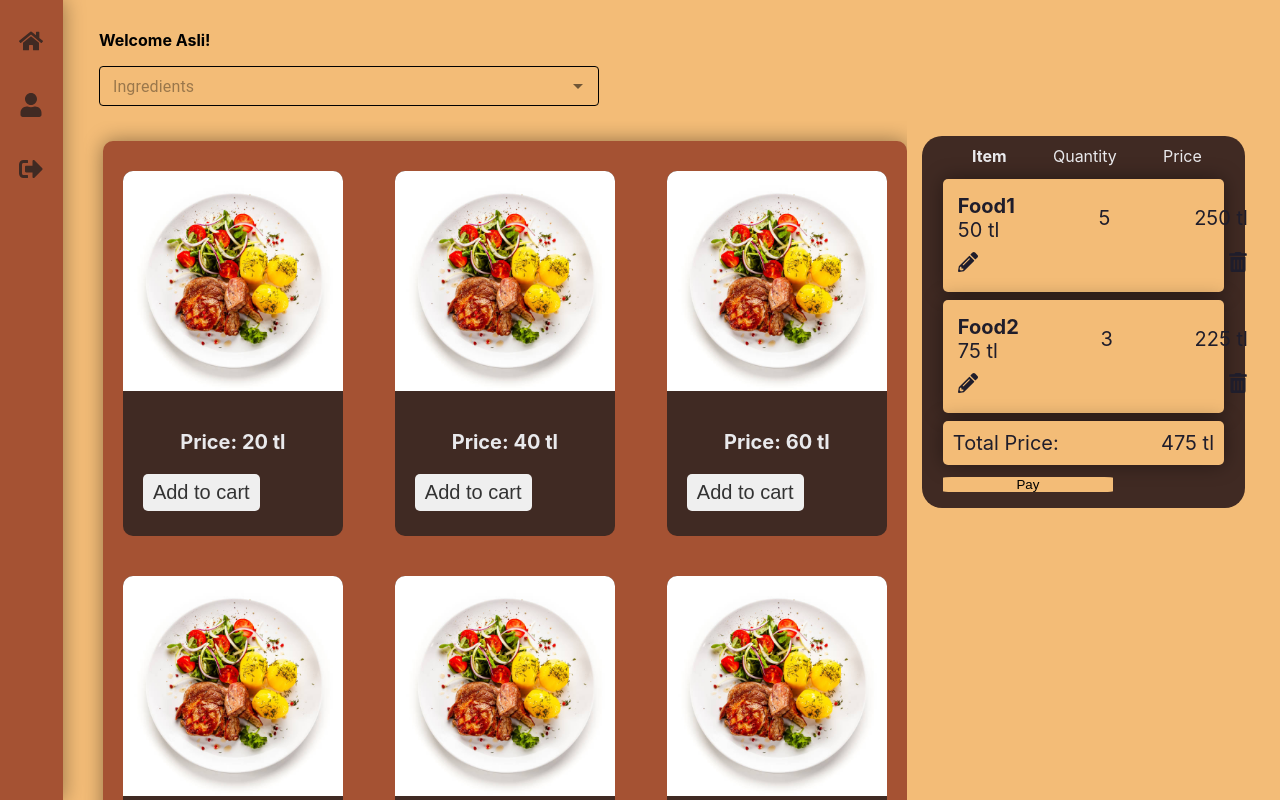
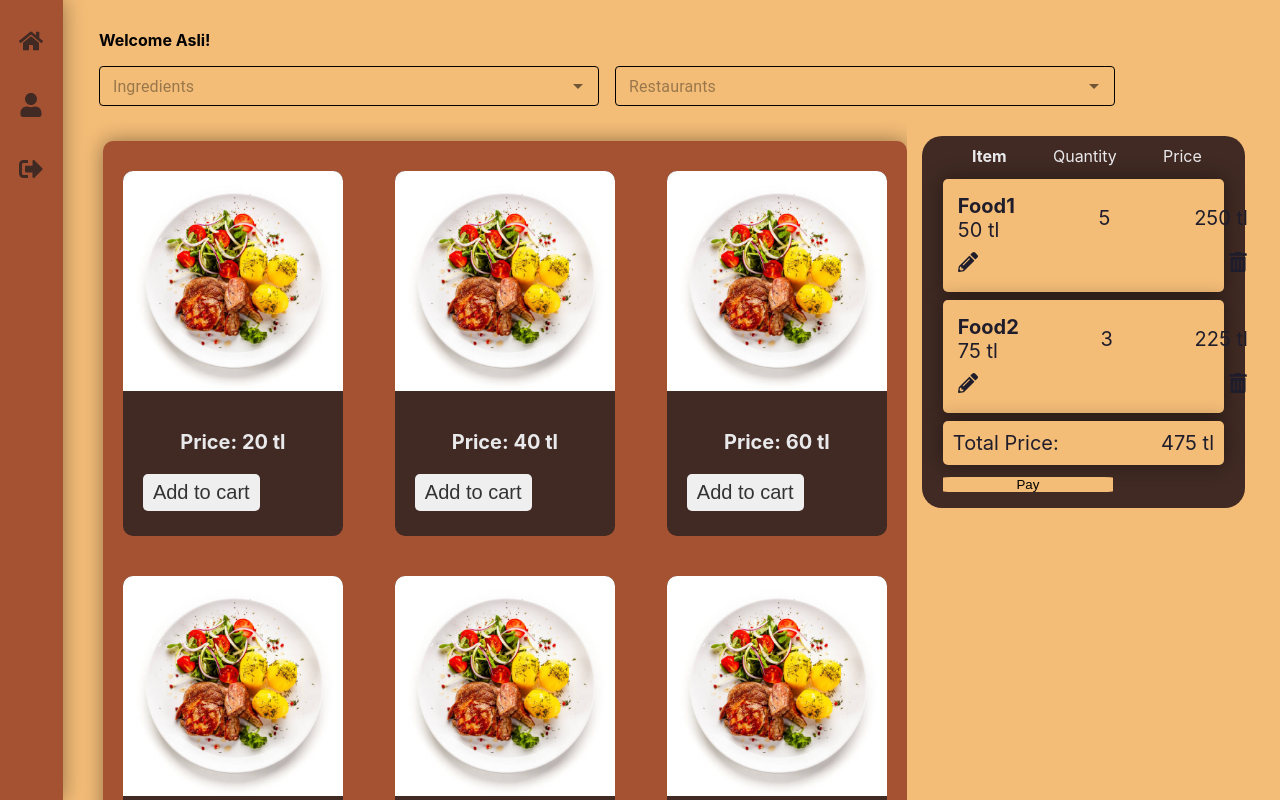
Before and after one commit to Aiga115/CS353-FoodApp, a React (Create React App) app in the folder frontend/: page / in a window 1280 px wide. Built offline with nearby package versions, Linux system fonts and the light colour scheme; no server answers; the HTML template or start-up script is replaced by a standard one.

Commit message:
added new filter

```diff
--- a/frontend/src/components/Container/Container.js
+++ b/frontend/src/components/Container/Container.js
@@ -3,13 +3,17 @@ import "./Container.css";
 import TopSect from "../TopSect"
 import FoodCont from "../FoodCont";
 import Filter from "../Filter/Filter";
+import FilterRestaurant from "../Filter/FilterRestaurant";
 
 
 function Container() {
   return (
     <div className="container">
       <TopSect />
-      <Filter/>
+      <div style={{display: 'flex'}}>
+        <Filter />
+        <FilterRestaurant/>
+      </div>
       <FoodCont />
     </div>
   );
--- /dev/null
+++ b/frontend/src/components/Filter/FilterRestaurant.js
@@ -0,0 +1,38 @@
+import * as React from 'react';
+import Autocomplete from '@mui/material/Autocomplete';
+import Box from '@mui/material/Box';
+import TextField from '@mui/material/TextField';
+
+function FilterRestaurant() {
+    return (
+        <Box mt={2} ml={2}>
+            <Autocomplete
+                multiple
+                size='small'
+                limitTags={2}
+                options={data}
+                getOptionLabel={(option) => option.title}
+                renderInput={(params) => (
+                    <TextField {...params} placeholder="Restaurants" />
+                )}
+                sx={{
+                    width: '500px',
+                    '& .MuiOutlinedInput-notchedOutline': {
+                        borderColor: '#000'
+                    }
+                 }}
+            />
+        </Box>
+    );
+}
+
+const data = [
+    { title: 'Bilka' },
+    { title: 'Navat' },
+    { title: 'Koreli' },
+    { title: 'Uygur Lezzeetleri' },
+    { title: 'Kacun' },
+    { title: 'Secel' },
+];
+
+export default FilterRestaurant;
```
